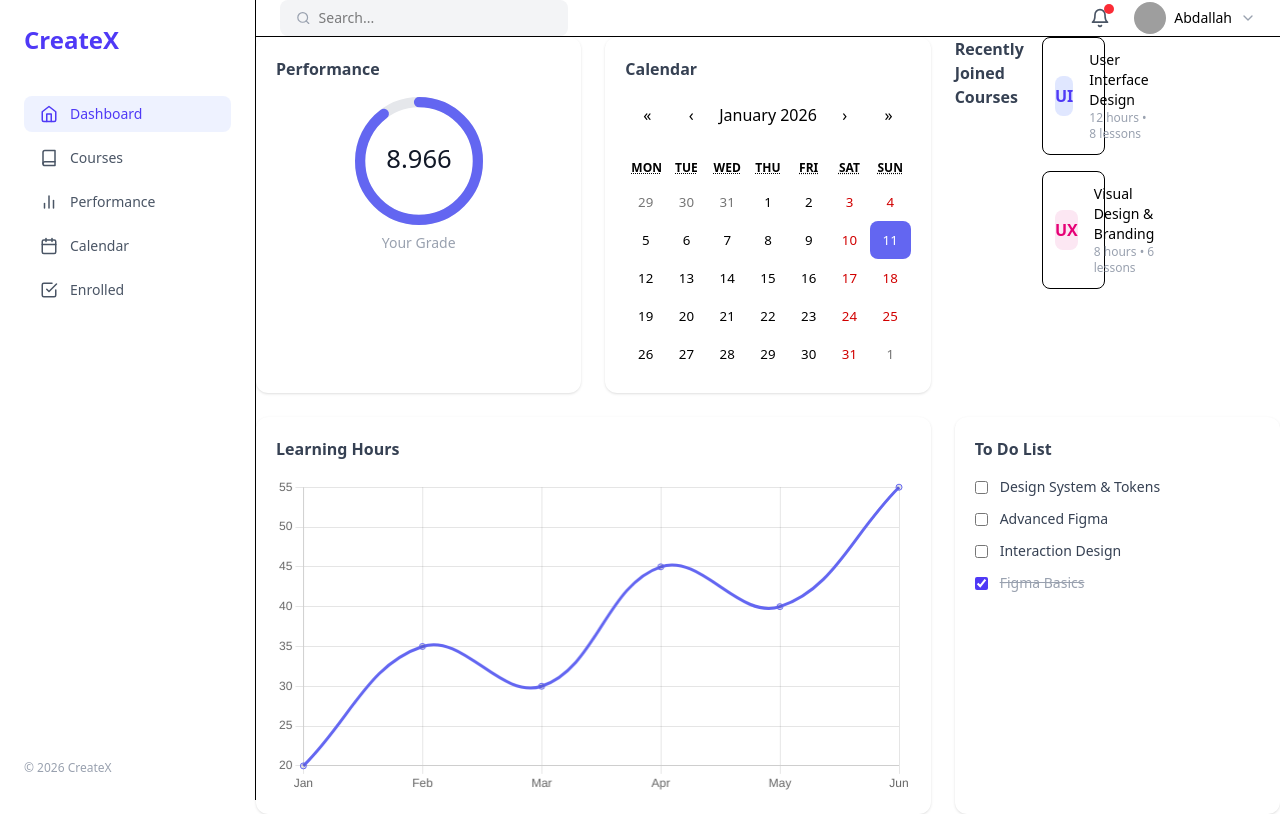
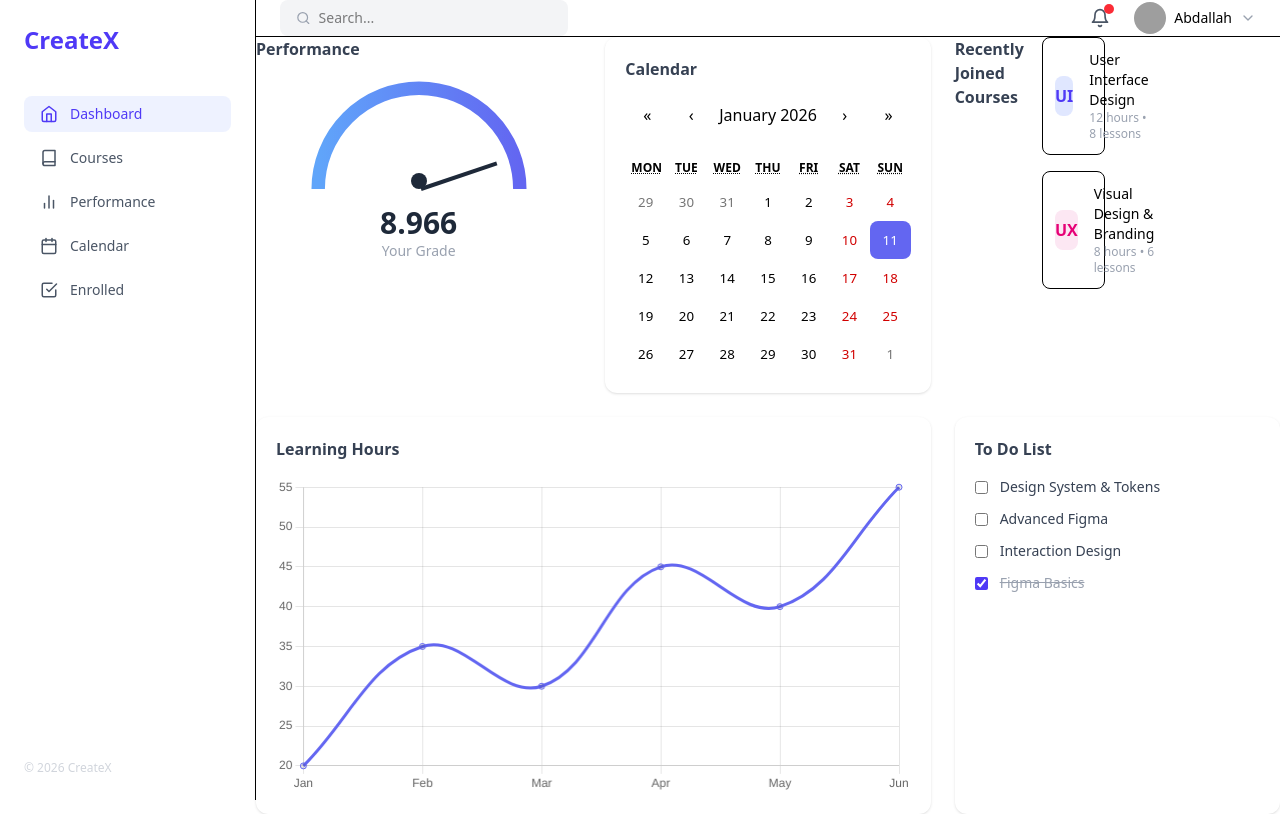
Before and after one commit to Ejaz-Ahmad18/CreateX-DashBoard, a React (Vite) app: page / in a window 1280 px wide. Built offline with nearby package versions, Linux system fonts and the light colour scheme; grey boxes are pictures that could not be loaded.

Commit message:
Mini-Code-UI-Fixed

```diff
--- a/src/Components/Sidebar.jsx
+++ b/src/Components/Sidebar.jsx
@@ -52,9 +52,10 @@ const Sidebar = () => {
       </nav>
 
       {/* Footer (optional later) */}
-      <div className="mt-auto text-xs text-gray-400">
-        © 2026 CreateX
-      </div>
+      <div className="mt-auto text-xs text-gray-300 pt-6">
+  © 2026 CreateX
+</div>
+
     </aside>
   );
 };
--- a/src/Pages/Dashboard/Calendar.jsx
+++ b/src/Pages/Dashboard/Calendar.jsx
@@ -6,7 +6,7 @@ const DashboardCalendar = () => {
   const [date, setDate] = useState(new Date());
 
   return (
-    <div className="bg-white rounded-xl p-5 shadow">
+    <div className="bg-white rounded-xl p-5 shadow-sm">
       <h3 className="font-semibold text-gray-700 mb-3">
         Calendar
       </h3>
--- a/src/Pages/Dashboard/Performance.jsx
+++ b/src/Pages/Dashboard/Performance.jsx
@@ -1,30 +1,51 @@
-import { CircularProgressbar, buildStyles } from "react-circular-progressbar";
-import "react-circular-progressbar/dist/styles.css";
-
 const Performance = () => {
-  const value = 89.66;
+  const score = 8.966; // out of 10
+  const rotation = (score / 10) * 180 - 90; // needle angle
 
   return (
-    <div className="bg-white rounded-xl p-5 shadow h-full">
+    <div>
       <h3 className="font-semibold text-gray-700 mb-4">
         Performance
       </h3>
 
-      <div className="w-32 mx-auto">
-        <CircularProgressbar
-          value={value}
-          text="8.966"
-          styles={buildStyles({
-            pathColor: "#6366F1",
-            textColor: "#111827",
-            trailColor: "#E5E7EB",
-          })}
-        />
+      <div className="relative w-56 h-28 mx-auto">
+        {/* Arc */}
+        <svg viewBox="0 0 200 100" className="w-full">
+          <defs>
+            <linearGradient id="grad" x1="0%" y1="0%" x2="100%" y2="0%">
+              <stop offset="0%" stopColor="#60A5FA" />
+              <stop offset="100%" stopColor="#6366F1" />
+            </linearGradient>
+          </defs>
+
+          <path
+            d="M10 100 A90 90 0 0 1 190 100"
+            fill="none"
+            stroke="url(#grad)"
+            strokeWidth="12"
+            strokeLinecap="round"
+          />
+        </svg>
+
+        {/* Needle */}
+        <div
+          className="absolute left-1/2 bottom-0 w-1 h-20 bg-gray-800 origin-bottom transition-transform duration-700"
+          style={{ transform: `rotate(${rotation}deg)` }}
+        ></div>
+
+        {/* Center Dot */}
+        <div className="absolute left-1/2 bottom-0 -translate-x-1/2 w-4 h-4 bg-gray-800 rounded-full"></div>
       </div>
 
-      <p className="text-center text-sm text-gray-400 mt-2">
-        Your Grade
-      </p>
+      {/* Score */}
+      <div className="text-center mt-4">
+        <p className="text-3xl font-bold text-gray-800">
+          {score}
+        </p>
+        <p className="text-sm text-gray-400">
+          Your Grade
+        </p>
+      </div>
     </div>
   );
 };
--- a/src/index.css
+++ b/src/index.css
@@ -12,3 +12,12 @@
   color: white !important;
   border-radius: 8px;
 }
+/* Card consistency */
+.card {
+  @apply bg-white rounded-xl p-5 shadow;
+}
+
+/* Headings consistency */
+.card-title {
+  @apply font-semibold text-gray-700 mb-4;
+}
```
